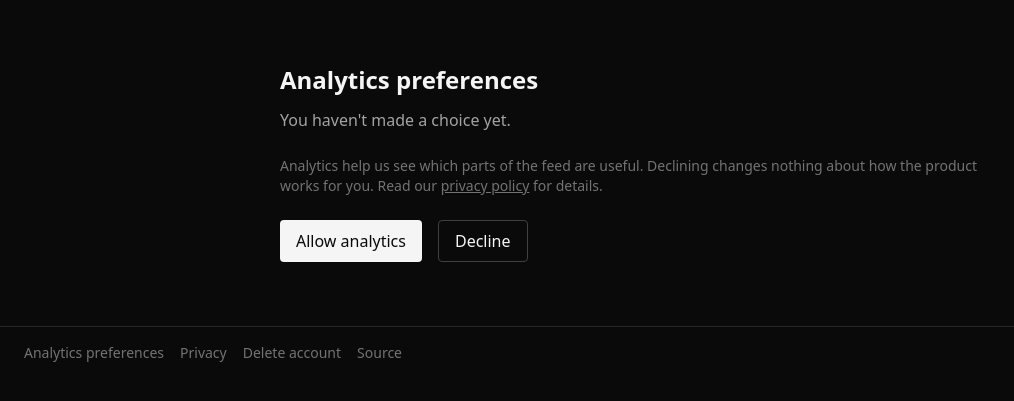
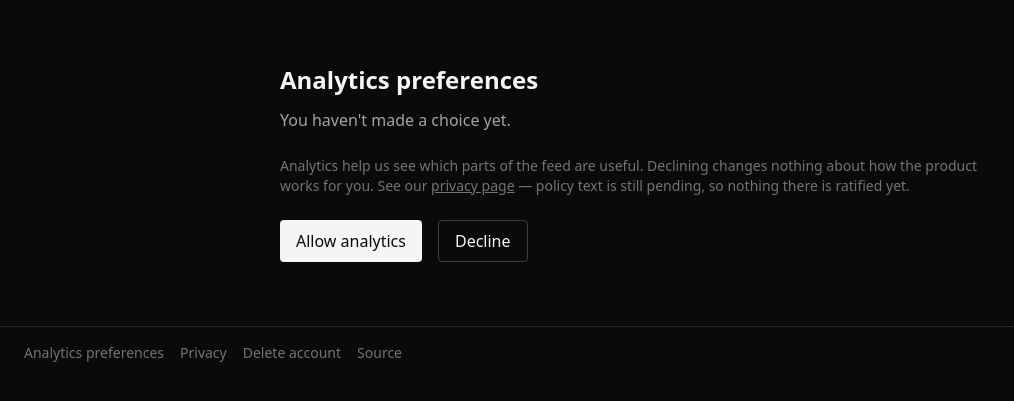
Before and after one commit to Senkichi/jobcannon, a Flask app: page /consent in a window 1280 px wide. Shown: the part 61-462 px from the top of the page, without its empty margins (0-1014 px from the left). Run offline with Flask 3, Linux system fonts and the light colour scheme; data that the repository does not hold is empty; parts of the project's set-up code (start-up, migrations or seed data) failed here and were passed over; some libraries are stand-ins or nearby versions.

Commit message:
fix(consent): stop promising ratified privacy-policy details
Inline consent copy said "Read our privacy policy ... for details,"
but /privacy is a placeholder scaffold (#94) with no ratified policy
text yet. On the informed-consent surface this is the one place that
copy has to be literally true. Reword to point at the page honestly
instead of promising details that don't exist — footer link is
unaffected since it only asserts the page exists.

Addresses adversarial review finding on PR #114 (medium, not
mergeStateStatus-blocking).

```diff
--- a/jobcannon/web/templates/consent.html
+++ b/jobcannon/web/templates/consent.html
@@ -14,9 +14,9 @@
 </p>
 <p class="text-neutral-500 text-sm mb-6">
   Analytics help us see which parts of the feed are useful. Declining
-  changes nothing about how the product works for you. Read our
-  <a href="/privacy" class="underline hover:text-neutral-300">privacy policy</a>
-  for details.
+  changes nothing about how the product works for you. See our
+  <a href="/privacy" class="underline hover:text-neutral-300">privacy page</a>
+  — policy text is still pending, so nothing there is ratified yet.
 </p>
 <form method="post" action="/consent" class="flex gap-4">
   <button type="submit" name="choice" value="grant"
```
